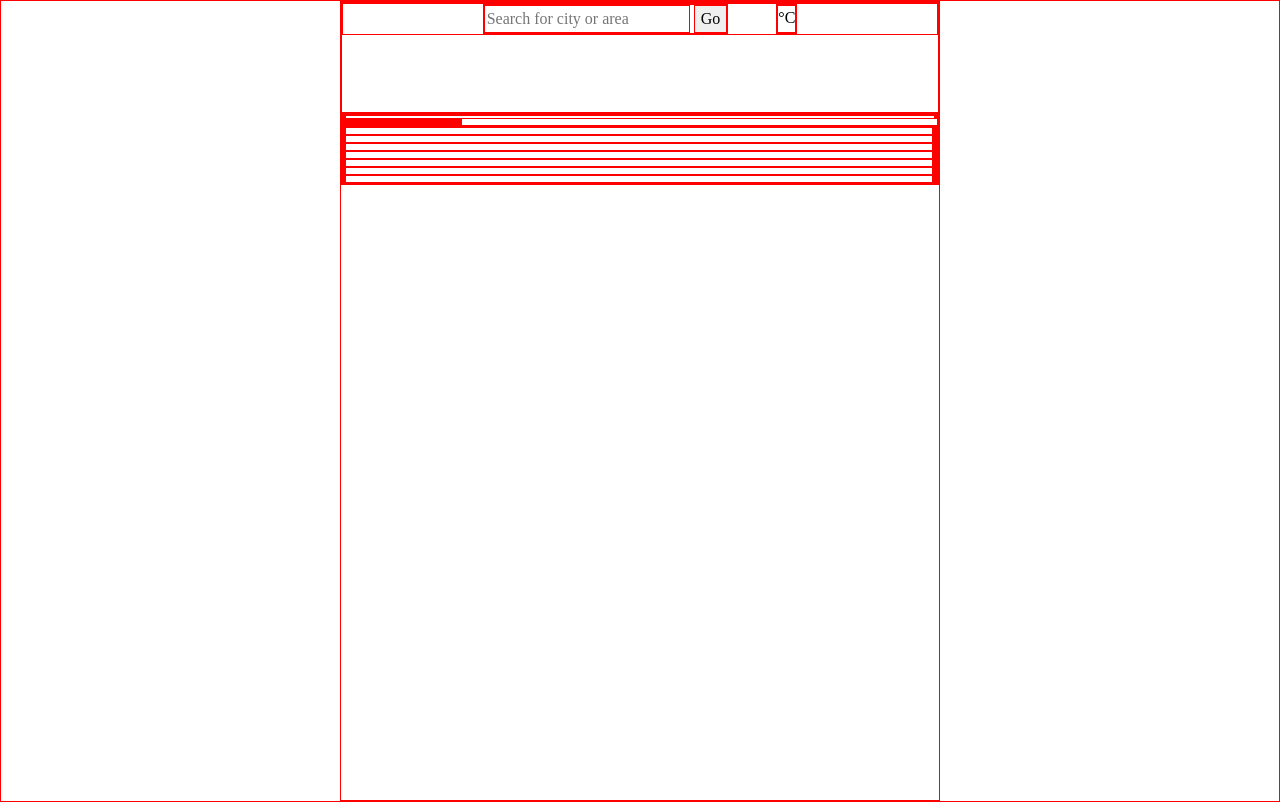
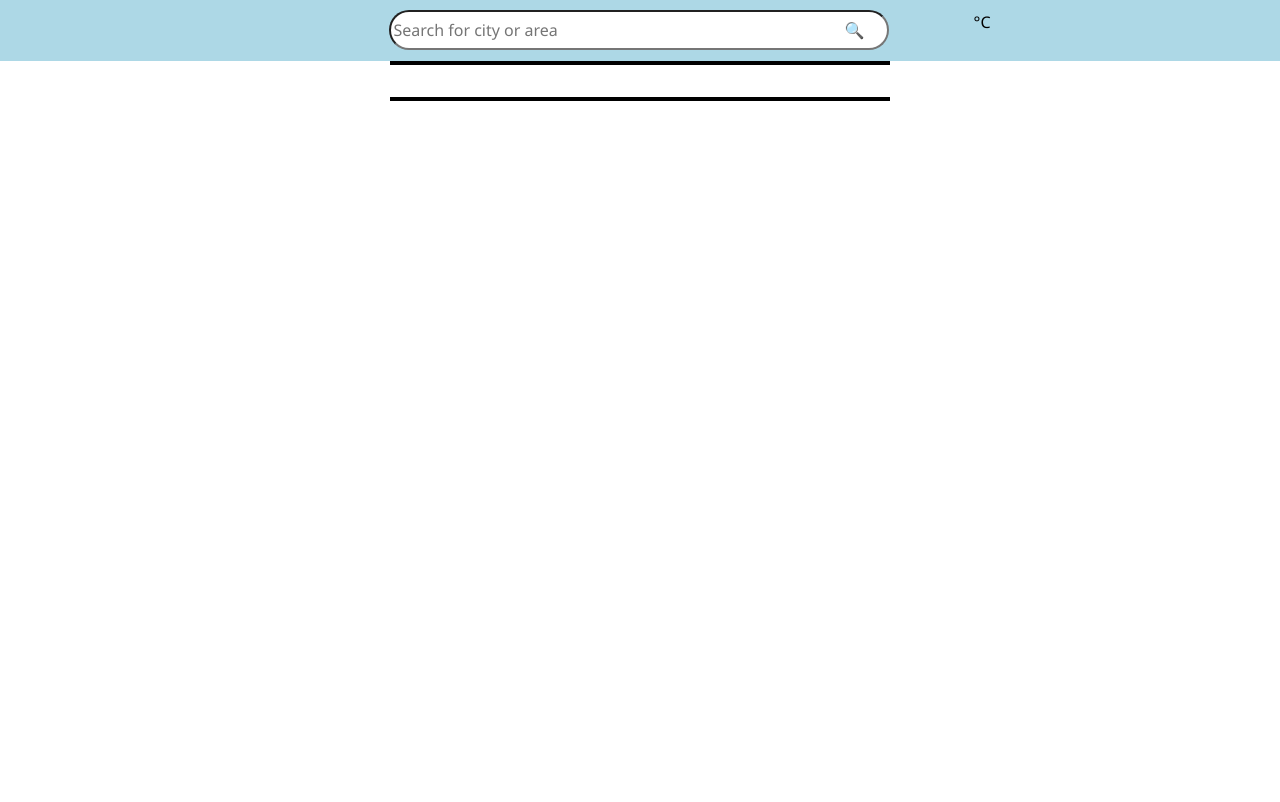
Before and after one commit to mozartdd/weather_app, a website built with webpack: page src/template.html in a window 1280 px wide. Built offline with nearby package versions, Linux system fonts and the light colour scheme; no server answers.

Commit message:
Added simple html/css element style and seperation

```diff
--- a/src/scripts/controls.js
+++ b/src/scripts/controls.js
@@ -13,7 +13,6 @@ async function apiChain(input) {
     renderCurrentConditions(stored);
     renderFutureConditions(stored);
   } catch(err) {
-    alert('Please write valid name of geographical location.');
     console.error(err);
   }
 }
--- a/src/scripts/ui.js
+++ b/src/scripts/ui.js
@@ -2,7 +2,7 @@ import moment from 'moment-timezone';
 import { fahrenheitToCelsius } from './scripts';
 let isCelsius = true;
 
-// If isCelsius display temp in celsius else in F
+// If isCelsius is true display temp in celsius else in fahrenheit
 function displayCorrectTempUnit(c , f, element) {
   element.textContent = isCelsius ? c + '°C' : f + '°F';
 }
@@ -16,15 +16,6 @@ const dynamicDom = {
   futureTemp: document.querySelectorAll('[data-future-temp]'),
   futureDay: document.querySelectorAll('[data-week-day]'),
 }
-// Todo: Download svg icons for each type
-// const weatherIcons = {
-//   type_43: "icons/clear.svg",         // Clear
-//   type_42: "icons/cloudy.svg",        // Partially Cloudy
-//   type_21: "icons/rain.svg",          // Rain
-//   type_31: "icons/snow.svg",          // Snow
-//   type_37: "icons/thunder.svg",       // Thunderstorm
-//   type_12: "icons/fog.svg"            // Freezing Fog / Fog
-// };
 
 //Todo: Add bool values for daytime, create && statement which will
 //Todo: look at daytime and weather type and display correct icon
@@ -32,30 +23,52 @@ const dynamicDom = {
 // Receives data as obj and displays current conditions
 export async function renderCurrentConditions(stored) {
   dynamicDom.currentLocation.textContent = stored.resolvedAddress;
-  dynamicDom.currentTime.textContent = moment().tz(stored.timeZone).format('MMMM Do, h:mm a');
-  displayCorrectTempUnit(stored.tempC, stored.tempF, dynamicDom.currentTemp);
+  dynamicDom.currentTime.textContent = moment()
+  .tz(stored.timeZone)
+  .format('MMMM Do, h:mm a');
+  displayCorrectTempUnit(
+    stored.tempC,
+    stored.tempF,
+    dynamicDom.currentTemp
+  );
 
   dynamicDom.tempBtn.forEach((btn) => {
-    btn.addEventListener('click', () => {
+    btn.addEventListener('click', (event) => {
+      const target = event.target;
       isCelsius = !isCelsius;
-      displayCorrectTempUnit(stored.tempC, stored.tempF, dynamicDom.currentTemp);
+      displayCorrectTempUnit(
+        stored.tempC,
+        stored.tempF,
+        dynamicDom.currentTemp
+      );
       dynamicDom.tempBtn.forEach((b) => {
         b.classList.toggle('hidden');
       });
+
     });
   });
 }
 
-//!: re factor dynamic function mess, not good to have event listener inside another inside another
+//!: re factor dynamic function mess, not good to have event listener inside another
 // Receives data as obj and display upcoming 7 day weather conditions
 export async function renderFutureConditions(stored) {
   dynamicDom.tempBtn.forEach((btn) => {
     for (let i = 0; i < 7; i++) {
-      // Displays daily weather condition for upcoming week
-      dynamicDom.futureDay[i].textContent = moment().tz(stored.timeZone).day(i + 6).format('dddd, MMMM Do YYYY');
-      displayCorrectTempUnit(fahrenheitToCelsius(stored.futureDays[i].temp) , stored.futureDays[i].temp, dynamicDom.futureTemp[i]);
+      // Displays day and date for upcoming week
+      dynamicDom.futureDay[i].textContent = moment()
+        .tz(stored.timeZone).day(i + 6)
+        .format('dddd, MMMM Do YYYY');
+      // Calls function over each of next seven days in future days array of objects
+      displayCorrectTempUnit(
+        fahrenheitToCelsius(stored.futureDays[i].temp),
+        stored.futureDays[i].temp,
+        dynamicDom.futureTemp[i]);
+      // Updates each day's temp unit after temp convertor button is being clicked
       btn.addEventListener('click', () => {
-        displayCorrectTempUnit(fahrenheitToCelsius(stored.futureDays[i].temp) , stored.futureDays[i].temp, dynamicDom.futureTemp[i]);
+        displayCorrectTempUnit(
+          fahrenheitToCelsius(stored.futureDays[i].temp),
+          stored.futureDays[i].temp,
+          dynamicDom.futureTemp[i]);
       });
     }
   });
--- a/src/styles/reset.css
+++ b/src/styles/reset.css
@@ -6,6 +6,7 @@
 /* 2. Remove default margin */
 * {
   margin: 0;
+  font-family: 'Segoe UI', Tahoma, Geneva, Verdana, sans-serif;
 }
 
 /* 3. Enable keyword animations */
--- a/src/styles/styles.css
+++ b/src/styles/styles.css
@@ -1,21 +1,19 @@
-* {
-  border: 1px solid red;
-}
-
 .hidden {
   display: none;
 }
 body {
   height: 100vh;
-  min-width: 600px;
-  max-width: 45vw;
-
   margin: auto;
   display: flex;
   flex-direction: column;
 }
+
 header {
-  flex: .15;
+  flex: .08;
+  background-color: lightblue;
+  display: flex;
+  justify-content: center;
+  align-items: center;
 }
 header #temp-choice {
   display: flex;
@@ -25,10 +23,42 @@ header #temp-choice p:hover {
   background-color: red;
   cursor: pointer;
 }
-form {
+header form {
   display: flex;
   justify-content: center;
   gap: 3rem;
+}
+#input-div input {
+  height: 2.5rem;
+  border-radius: 2rem;
+  width: clamp(500px, 30vw, 45vw);
+  margin-left: 100px;
+}
+#input-div input:valid {
+  background-color: white;
+}
+#input-div #search-btn {
+  transform: translate(-55px);
+  background-color: white;
+  border: none;
+  cursor: pointer;
+}
+#input-div #search-btn:hover {
+  transform: scale(1.1) translate(-50px);
+  transition: .2s;
+}
+
+
+main {
+  width: clamp(500px, 30vw, 45vw);
+  margin: 0 auto;
+  display: flex;
+  flex-direction: column;
+  gap: 2rem;
+}
+
+#main-panel {
+  border: 2px solid;
 }
 
 #panel-header {
@@ -38,6 +68,9 @@ form {
 #temp-today {
   max-width: 20%;
 }
+#future-main-container {
+  border: 2px solid black;
+}
 .future-container {
   display: flex;
   justify-content: space-between;
--- a/src/template.html
+++ b/src/template.html
@@ -10,7 +10,7 @@
     <form novalidate>
       <div id="input-div">
         <input type="text" name="weather_location" data-location-input id="location" placeholder="Search for city or area">
-        <button data-search-btn>Go</button>
+        <button data-search-btn id="search-btn">🔍</button>
       </div>
       <div id="temp-choice" data-temp-choice>
         <p data-temp-btn>°C</p>
@@ -32,7 +32,7 @@
         </p>
       </div>
     </div>
-    <div>
+    <div id="future-main-container">
       <div class="future-container">
         <p class="day" data-week-day></p>
         <div class="connector">
```
